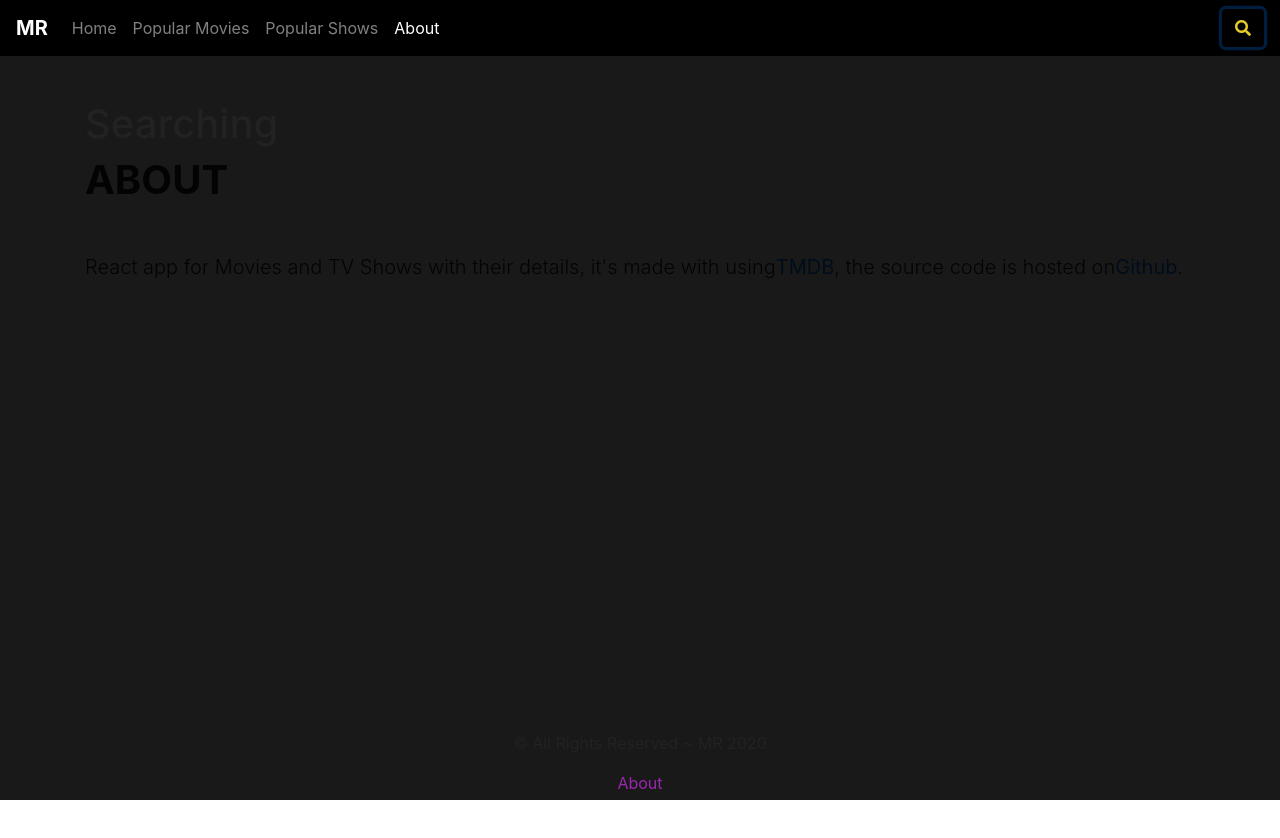
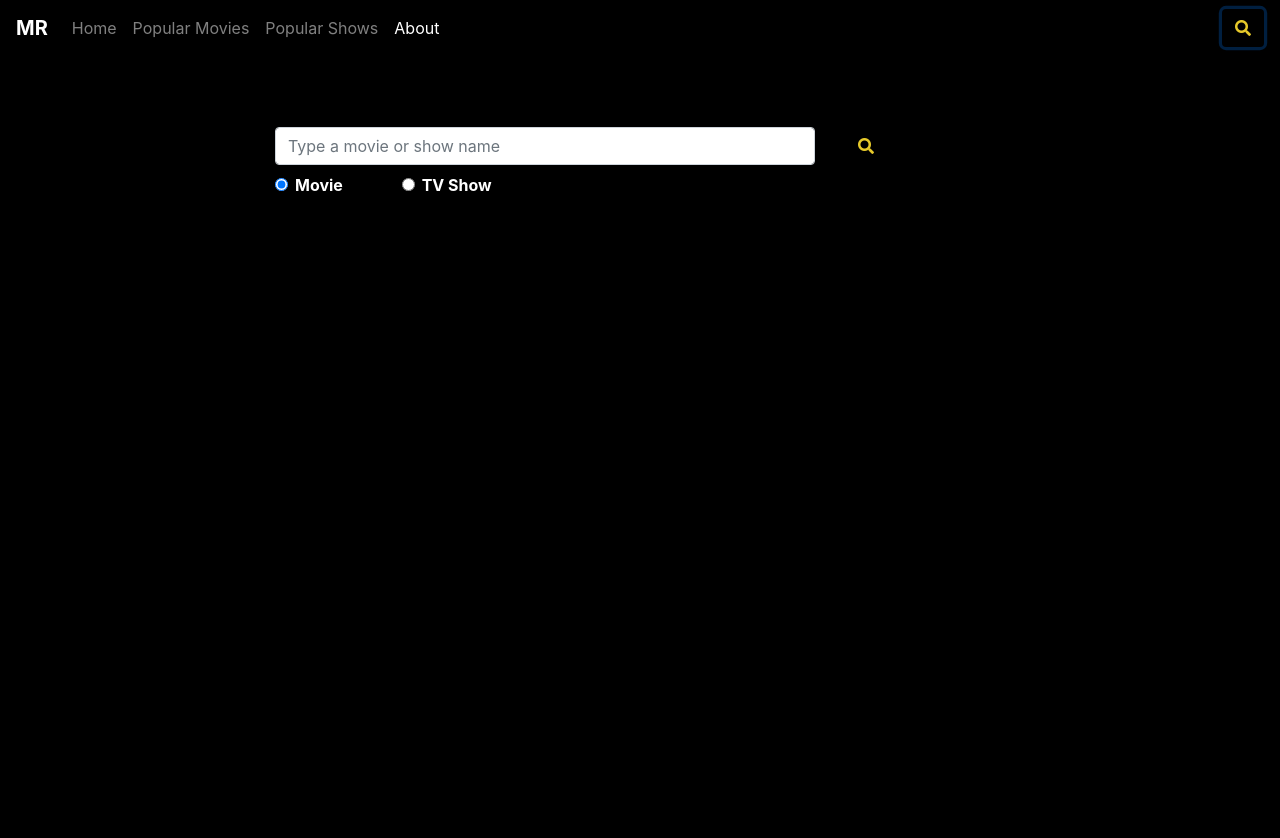
Before and after one commit to mbougarne/movies-reviews, a React (Create React App) app: page /about in a window 1280 px wide. Both pictures are taken after a click on the button 1243 px from the left and 28 px from the top of the page. Shown: the top 838 px of the page. Built offline with nearby package versions, Linux system fonts and the light colour scheme.

Commit message:
Complete search feature

```diff
--- a/src/components/Search.tsx
+++ b/src/components/Search.tsx
@@ -1,14 +1,146 @@
-import React from 'react';
+import React, { useState } from 'react';
+
+import Icon from './Icon';
+import Error from './Error';
+import MovieItem from './search/MovieItem';
+import ShowItem from './search/ShowItem';
+
+import MVDB from '../configs';
 
 export default function Search()
 {
+
+  let initialItems: Record<string, any>[] = []
+
+  const [itemName, setItemName] = useState('');
+  const [itemType, setItemType] = useState('movie');
+  const [items, setItems] = useState(initialItems);
+  const [error, setError] = useState(false);
+  const [loaded, setLoaded] = useState(true);
+
+  const getSearchLink = () : string =>
+  {
+    return `${MVDB.BASE_URL}search/${itemType}?api_key=${MVDB.API_KEY}&language=en-US&page=1&query=${itemName}&include_adult=false`;
+  }
+
+  const searching = async () => {
+    let res = await fetch(getSearchLink());
+    let data = await res.json();
+
+    setItems([]);
+    setItemName('');
+    setError(( typeof data.results === 'undefined' || data.results.length === 0) ? true : false);
+
+    if(!error)
+    {
+      setLoaded(true);
+      setItems(data.results)
+    }
+  }
+
+  const onSearch = (e: any) => {
+    e.preventDefault();
+    setLoaded(false);
+    searching();
+  }
+
+  const UI = () => {
+    if(!loaded)
+    {
+
+      return <h1>Searching Data...</h1>
+
+    } else if(error) {
+
+      return <Error title="404 Not Found" message={"There is no result"} />
+
+    } else {
+
+      let result = (itemType === 'movie')
+        ? items.map((m: any) => <MovieItem key={m.id} movie={m} />)
+        : items.map((s: any) => <ShowItem key={s.id} show={s} />);
+
+      return result;
+    }
+  }
+
   return (
     <div className="SearchPage">
-      <div className="overly"></div>
-      <div className="container">
-        <div className="row">
-          <div className="col-12">
-            <h1>Searching</h1>
+      <div className="search-wrapper my-3">
+        <div className="container">
+          {/* FORM */}
+          <div className="form-container mt-5 pt-4">
+            <div className="row">
+              <div className="col-md-8 mx-auto">
+                <div className="row">
+                  <div className="col-9">
+                    <input
+                      type="text"
+                      className="form-control"
+                      placeholder="Type a movie or show name"
+                      value={itemName}
+                      onChange={e => setItemName(e.target.value)}
+                      />
+                  </div>
+                  <div className="col-3">
+                    <button
+                      className="btn btn-search"
+                      onClick={onSearch}
+                    >
+                      <Icon name="search" />
+                    </button>
+                  </div>
+                </div>
+                {/* Movie or Show */}
+                <div className="row mt-2">
+                  <div className="col-6 col-md-2">
+                    <div className="form-check">
+                      <input
+                        type="radio"
+                        className="form-check-input"
+                        value="movie"
+                        id="movieRad"
+                        onChange={e => setItemType(e.target.value)}
+                        checked={(itemType === 'movie') ? true : false}
+                        name="searchType"
+                      />
+                      <label
+                        htmlFor="movieRad"
+                        className="form-check-label font-weight-bold text-white">
+                        Movie
+                      </label>
+                    </div>
+                  </div>
+                  <div className="col-6 col-md-2">
+                    <div className="form-check">
+                      <input
+                        type="radio"
+                        className="form-check-input"
+                        value="tv"
+                        id="tvRad"
+                        onChange={e => setItemType(e.target.value)}
+                        checked={(itemType === 'tv') ? true : false}
+                        name="searchType"
+                      />
+                      <label
+                        htmlFor="tvRad"
+                        className="form-check-label font-weight-bold text-white"
+                      >
+                        TV Show
+                      </label>
+                    </div>
+                  </div>
+                </div>
+              </div>
+            </div>
+          </div>
+          {/* Result */}
+          <div className="search-result mt-4">
+            <div className="row">
+              <div className="col-md-8 mx-auto">
+                {UI()}
+              </div>
+            </div>
           </div>
         </div>
       </div>
--- /dev/null
+++ b/src/components/search/MovieItem.tsx
@@ -0,0 +1,47 @@
+import React from 'react';
+import { useDispatch } from 'react-redux';
+import { NavLink } from 'react-router-dom';
+
+import MVDB from '../../configs';
+import { IS_SEARCHING } from '../../store/actions/types';
+
+const MovieItem = ({ movie }: Record<string, any>) => {
+
+  const dispatch = useDispatch();
+
+  const hideSearch = () => {
+    dispatch({
+      type: IS_SEARCHING,
+			payload: {
+				searching: false
+			}
+    })
+  }
+
+  return (
+    <div className="search-item row mb-2">
+      <div className="col-3 col-md-2">
+        <img
+          src={MVDB.IMAGE_BASE_URL + MVDB.POSTER_SEARCH + '/' + movie.poster_path}
+          className="img-fluid"
+          alt={movie.title}
+        />
+      </div>
+      <div className="col-9 col-md-10">
+        <h5 className="card-title text-white">{movie.title}</h5>
+        <div>
+          <span className="card-text text-date">{movie.release_date}</span>
+          <NavLink
+            exact
+            to={'/movies/' + movie.id}
+            className="btn btn-poster btn-sm shadow ml-3"
+            onClick={hideSearch}>
+            More Details
+          </NavLink>
+        </div>
+      </div>
+    </div>
+  )
+}
+
+export default MovieItem;
--- /dev/null
+++ b/src/components/search/ShowItem.tsx
@@ -0,0 +1,47 @@
+import React from 'react';
+import { NavLink } from 'react-router-dom';
+import { useDispatch } from 'react-redux';
+
+import MVDB from '../../configs';
+import { IS_SEARCHING } from '../../store/actions/types';
+
+const ShowItem = ({ show }: Record<string, any>) => {
+
+  const dispatch = useDispatch();
+
+  const hideSearch = () => {
+    dispatch({
+      type: IS_SEARCHING,
+			payload: {
+				searching: false
+			}
+    })
+  }
+
+  return (
+    <div className="search-item row mb-2">
+      <div className="col-3 col-md-2">
+        <img
+          src={MVDB.IMAGE_BASE_URL + MVDB.POSTER_SEARCH + '/' + show.poster_path}
+          className="img-fluid"
+          alt={show.name}
+        />
+      </div>
+      <div className="col-9 col-md-10">
+        <h5 className="card-title text-white">{show.name}</h5>
+        <div>
+          <span className="card-text text-date">{show.first_air_date}</span>
+          <NavLink
+            exact
+            to={'/shows/' + show.id}
+            className="btn btn-poster btn-sm shadow ml-3"
+            onClick={hideSearch}>
+            More Details
+          </NavLink>
+        </div>
+      </div>
+    </div>
+  )
+}
+
+export default ShowItem;
--- a/src/configs/index.ts
+++ b/src/configs/index.ts
@@ -4,6 +4,7 @@ export default {
 	IMAGE_BASE_URL: 'https://image.tmdb.org/t/p/',
 	POSTER_SIZE: 'w500',
 	POSTER_SIZE_SM: 'w342',
+	POSTER_SEARCH: 'w92',
 	BACKDROP_SIZE: 'w1280',
 	YOUTUBE_WATCH: 'https://www.youtube.com/embed/'
 }
--- a/src/styles/App.css
+++ b/src/styles/App.css
@@ -2,6 +2,7 @@
 @import './Home.css';
 @import './NoutFound.css';
 @import './SinglePage.css';
+@import './SearchPage.css';
 
 .MainContent {
   min-height: 70vh;
--- /dev/null
+++ b/src/styles/SearchPage.css
@@ -0,0 +1,10 @@
+.SearchPage {
+  position: absolute;
+  top: 55px;
+  left: 0;
+  width: 100%;
+  min-height: 100%;
+  display: block;
+  z-index: 9999;
+  background-color: #000;
+}
```
Also changed, not shown: 1 other file (tests, documents, lock files or other folders).
